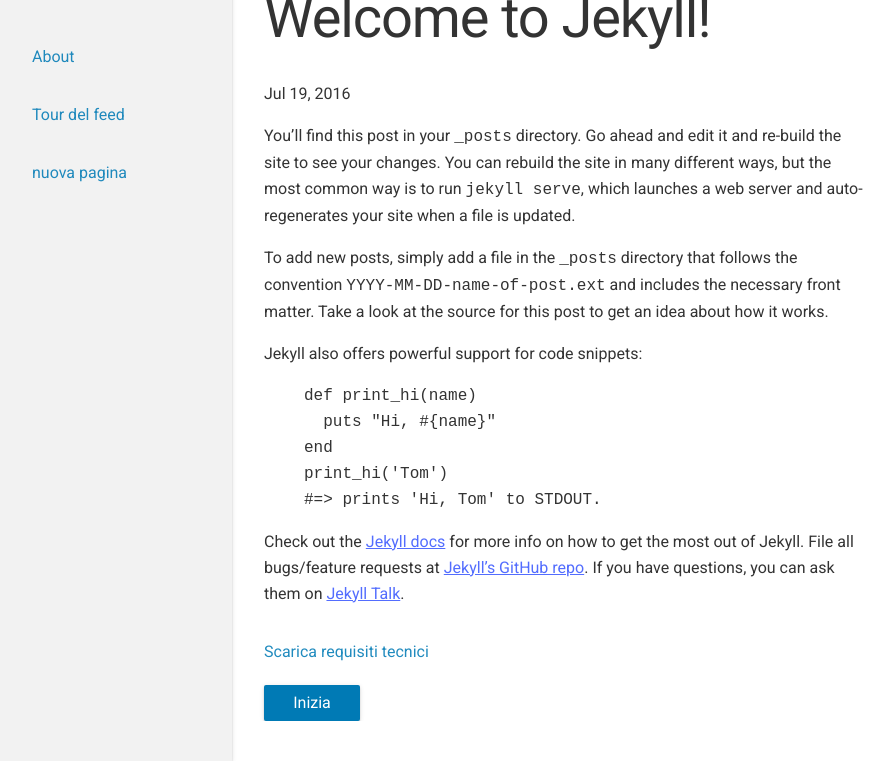
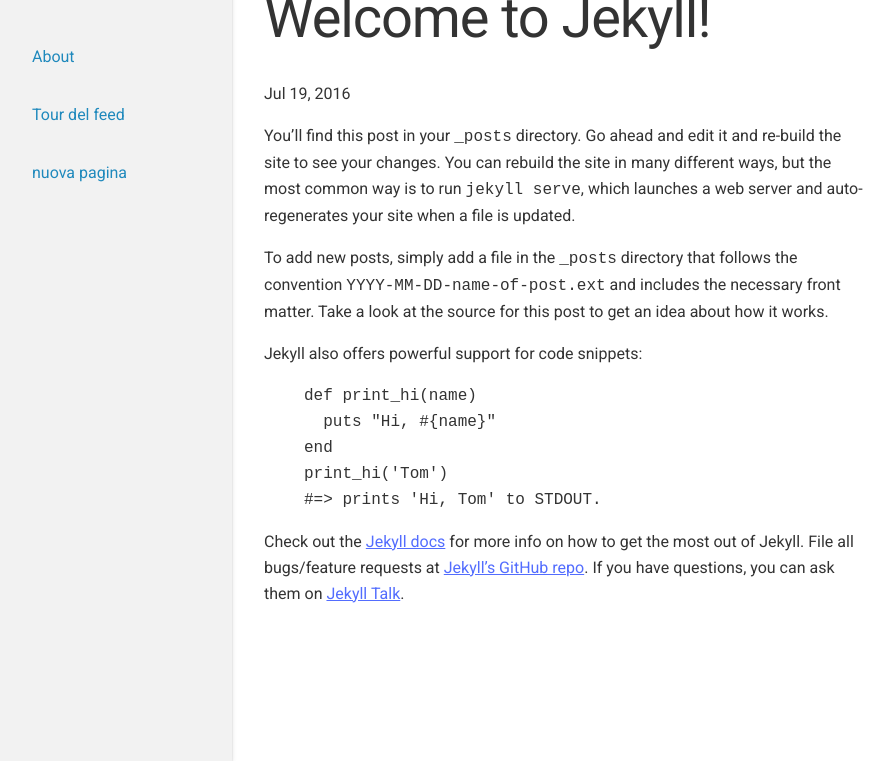
Before and after one commit to noemi-84/tourdelfeed, a Jekyll site: the page built from _posts/2016-07-19-welcome-to-jekyll.markdown, in a window 1280 px wide, cut to the strip 139-900 px from the top of the page. Shown: the whole strip, without its empty margins (8-902 px from the left). Built offline with Jekyll 4.4.1, drawn with Linux system fonts in a browser that asks for light colours; nearby versions of some CDN libraries.

Commit message:
modifiche a default

```diff
--- a/_layouts/default.html
+++ b/_layouts/default.html
@@ -26,13 +26,6 @@
 				 {{ content }}
 
               </div>
-              <div class="mdl-card__supporting-text mdl-color-text--grey-600 link">
-              	<a class="mdl-navigation__link" href="">Scarica requisiti tecnici</a>
-
-                <div class="mdl-card__buttons">
-                <a href="struttura-del-catalogo.html" class="mdl-button mdl-js-button mdl-js-ripple-effect mdl-button--raised mdl-button--colored">Inizia</a>
-              </div>
-              </div>
 
             </div>
             <div class="demo-separator mdl-cell--1-col"></div>
```
